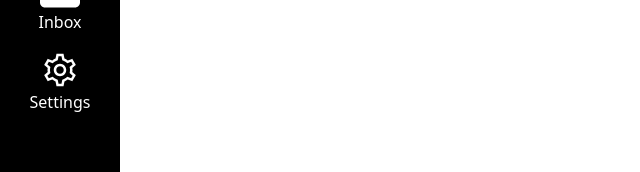
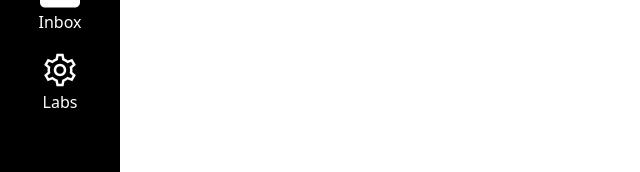
Before and after one commit to natahsu/kambaz-react-web-app, a React (Vite) app: page /#/Kambaz/Account/Signin in a window 1280 px wide. Shown: the part 430-602 px from the top of the page, without its empty margins (0-640 px from the left). Built offline with nearby package versions, Linux system fonts and the light colour scheme; the HTML template or start-up script is replaced by a standard one.

Commit message:
nav bar update

```diff
--- a/src/Kambaz/Navigation.tsx
+++ b/src/Kambaz/Navigation.tsx
@@ -17,7 +17,7 @@ export default function KambazNavigation() {
         href="https://www.northeastern.edu/"
         className="list-group-item bg-black border-0 text-center"
       >
-        <img src="NEU.png" width="75px" />
+        <img src="neulogo.jpg" width="75px" />
       </a>
 
       <Link
@@ -66,12 +66,12 @@ export default function KambazNavigation() {
       </Link>
 
       <Link
-        to="/Kambaz/Settings"
-        id="wd-settings-link"
+        to="/Labs"
+        id="wd-labs-link"
         className="list-group-item text-white bg-black text-center border-0"
       >
         <LiaCogSolid className="fs-1 text-white" /><br />
-        Settings
+        Labs
       </Link>
     </div>
   );
```
Also changed, not shown: public/images/NEU.png (deleted), public/images/neulogo.jpg (added).
